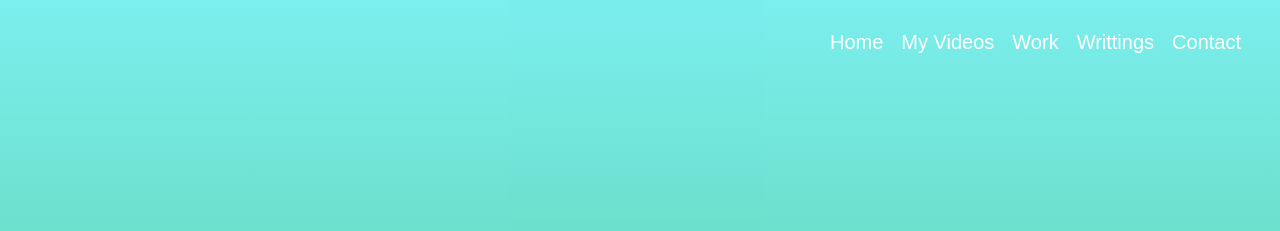
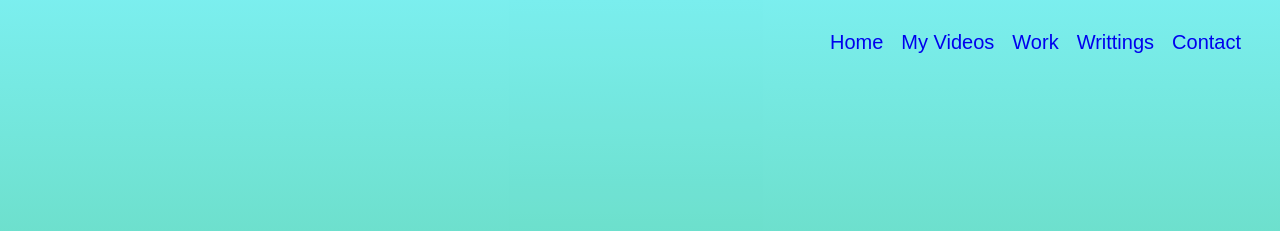
Before and after one commit to Person11111111/My-Blog, a plain HTML site: page index.html in a window 1280 px wide. Shown: the top 231 px of the page. Drawn offline with Linux system fonts and the light colour scheme; a web font is replaced by a local one.

Commit message:
Add files via upload

```diff
--- a/index.html
+++ b/index.html
@@ -10,11 +10,11 @@
 
 <body>
   <ul class="menu">
-    <li class="links">Home</li>
-    <li class="links">My Videos</li>
-    <li class="links">Work</li>
-      <li class="links">Writtings</li>
-      <li class="links">Contact</li>
+      <li class="links"><a href="#welcome">Home</a></li>
+      <li class="links"><a href="videos">My Videos</a></li>
+      <li class="links"><a href="work">Work</a></li>
+      <li class="links"><a href="writtings">Writtings</a></li>
+      <li class="links"><a href="contact">Contact</a></li>
     </ul>
 
 
@@ -37,5 +37,40 @@
 </div>
         <p> Tim Berners-Lee is a software engineer who invented the Internet (or the World Wide Web) in 1989 while at CERN, the European Particle Physics Laboratory. He is director of the World Wide Web Consortium that he founded and a Professor in the Computer Science Department at the University of Oxford. In 2001 he became a Fellow of the Royal Society and in 2004 he was knighted.<br/><br/>In 1994 Berners-Lee founded the World Wide Web Consortium (W3C) at the Laboratory of Computer Science (LCS) at the Massachusetts Institute of Technology in Boston. It was made up of companies that wanted to work together to create Web standards and also improve the Web. It was quickly agreed that the technology should be free of royalties and patents. Berners-Lee has served as director of this W3C since it was founded. </p>
     </section>
+
+    <section id="videos">
+    <h1> Videos </h1>
+        <div class="line"></div>
+        <br>
+            <iframe width="900" height="500" src="https://www.youtube.com/embed/OM6XIICm_qo" title="YouTube video player" frameborder="0" allow="accelerometer; autoplay; clipboard-write; encrypted-media; gyroscope; picture-in-picture" allowfullscreen></iframe>
+
+        <br>
+            <iframe width="900" height="500" src="https://www.youtube.com/embed/J8hzJxb0rpc" title="YouTube video player" frameborder="0" allow="accelerometer; autoplay; clipboard-write; encrypted-media; gyroscope; picture-in-picture" allowfullscreen></iframe>
+
+        <br>
+
+
+    </section>
+
+    <section id="work">
+    <h1> work</h1>
+        <div class="line"></div>
+        <br>
+            <iframe width="900" height="1000" src=https://en.wikipedia.org/wiki/Tim_Berners-Lee#Career_and_researchtitle frameborder="0"></iframe>
+
+
+
+    </section>
+
+     <section id="writtings">
+    <h1> writtings</h1>
+         <div class="line"></div>
+        <a class="article" href="https://webfoundation.org/2019/03/web-birthday-30/" target="_blank"> 30 years on, what's next #ForTheWeb?</a>
+        <br>
+
+
+
+
+    </section>
 </body>
 </html>
--- a/style.css
+++ b/style.css
@@ -98,3 +98,15 @@ p {
 .links:hover{
     background-color: lightblue;
 }
+
+html{
+    scroll-behavior: smooth;
+}
+
+a{
+    text-decoration: none;
+}
+
+.article:hover{
+    color: azure;
+}
```
